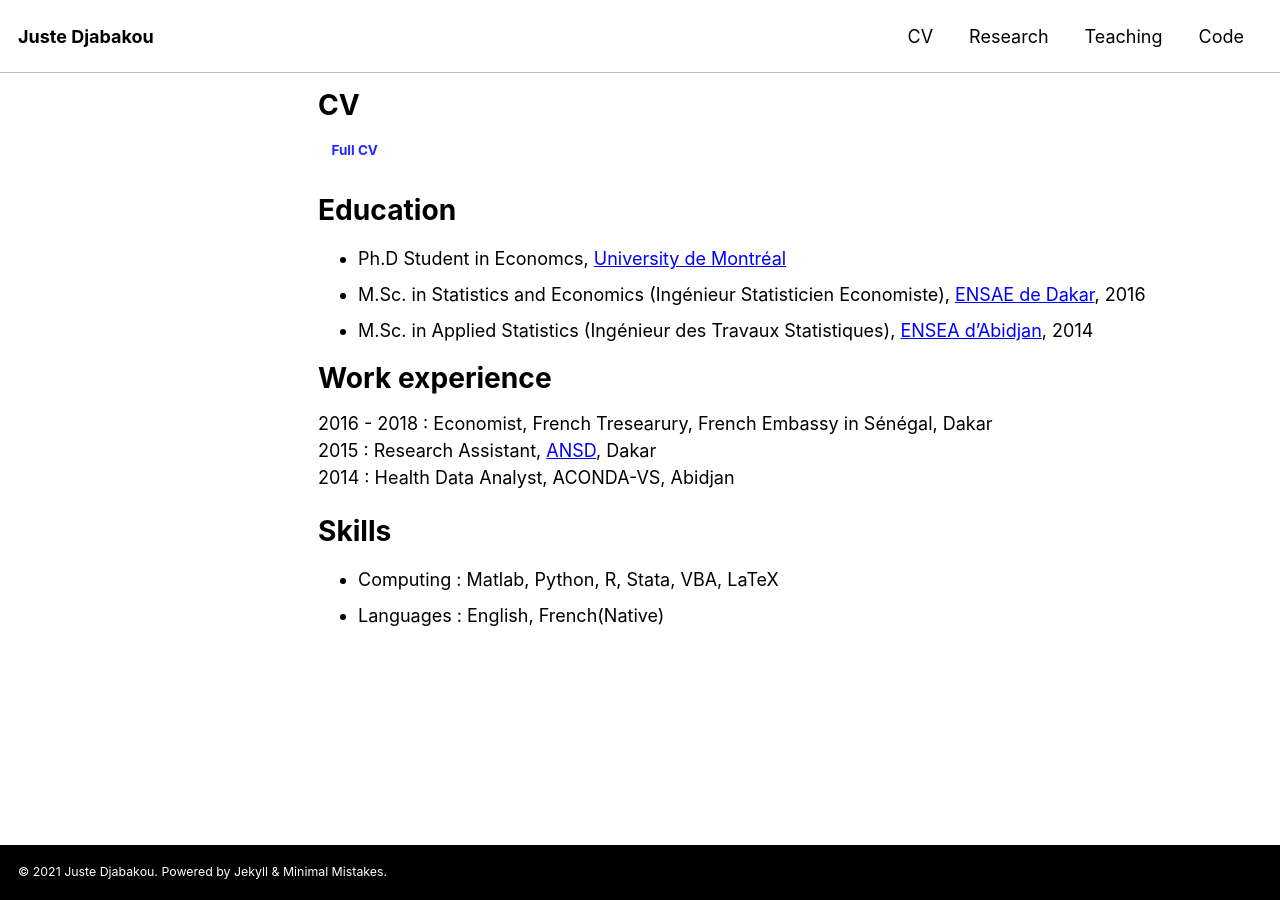
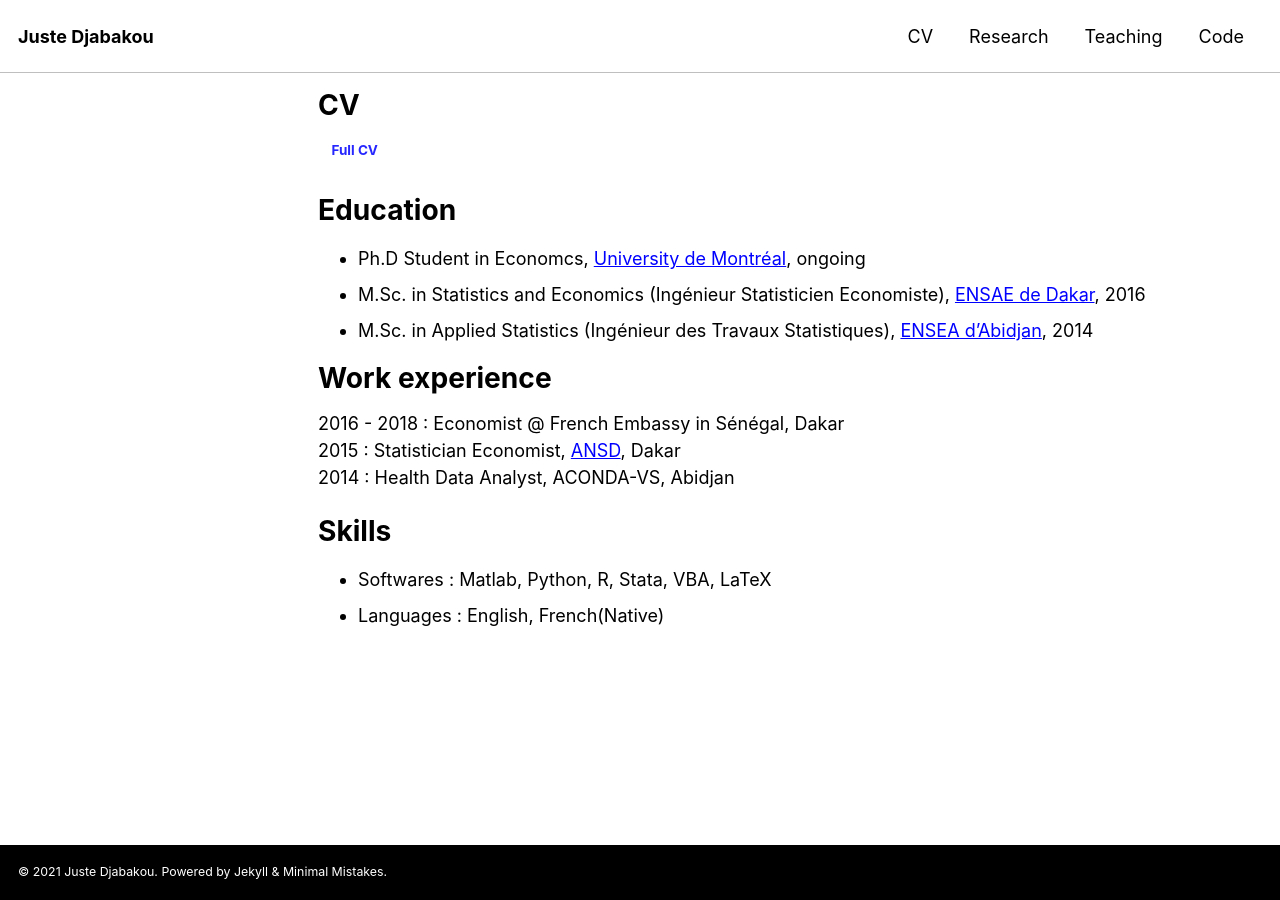
Before and after one commit to justedjabakou/justedjabakou.github.io, a Jekyll site: the page built from _pages/cv.md, in a window 1280 px wide. Built offline with Jekyll 4.4.1, drawn with Linux system fonts in a browser that asks for light colours; cached includes are drawn as plain includes; nearby versions of some CDN libraries.

Commit message:
Update cv.md

```diff
--- a/_pages/cv.md
+++ b/_pages/cv.md
@@ -12,17 +12,17 @@ permalink: /cv
 
 Education
 ======
-* Ph.D Student in Economcs, [University de Montréal](https://sceco.umontreal.ca/)
+* Ph.D Student in Economcs, [University de Montréal](https://sceco.umontreal.ca/), ongoing
 * M.Sc. in Statistics and Economics (Ingénieur Statisticien Economiste), [ENSAE de Dakar](http://ensae.sn/), 2016
 * M.Sc. in Applied Statistics (Ingénieur des Travaux Statistiques), [ENSEA d'Abidjan](https://ensea.ed.ci/), 2014
 
 Work experience
 ======
-2016 - 2018 : Economist, French Tresearury, French Embassy in Sénégal, Dakar
-2015 : Research Assistant, [ANSD](ansd.sn), Dakar
+2016 - 2018 : Economist @ French Embassy in Sénégal, Dakar
+2015 : Statistician Economist, [ANSD](ansd.sn), Dakar
 2014 : Health Data Analyst, ACONDA-VS, Abidjan
 
 Skills
 ======
-* Computing : Matlab, Python, R, Stata, VBA, LaTeX
+* Softwares : Matlab, Python, R, Stata, VBA, LaTeX
 * Languages : English, French(Native)
```
